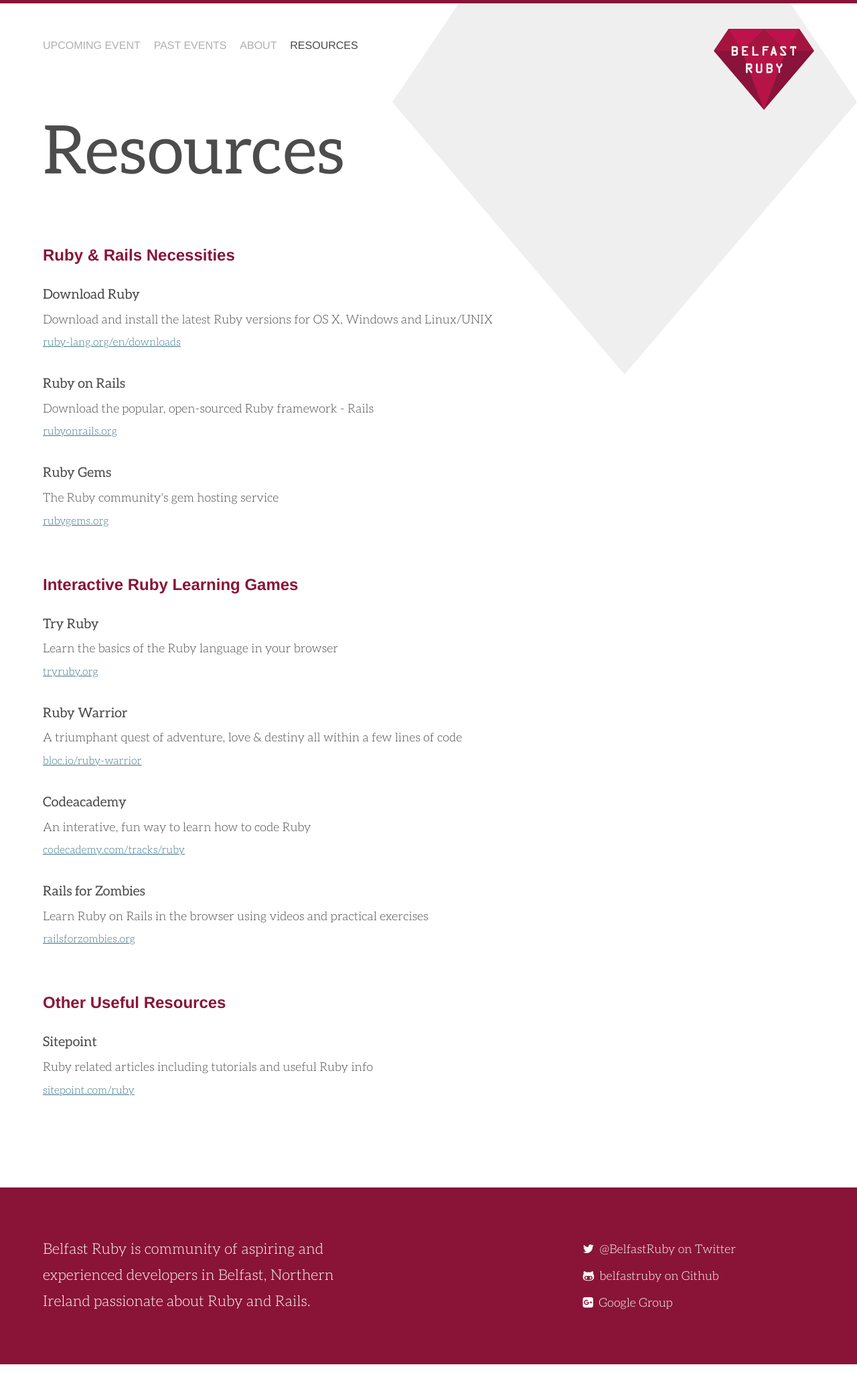
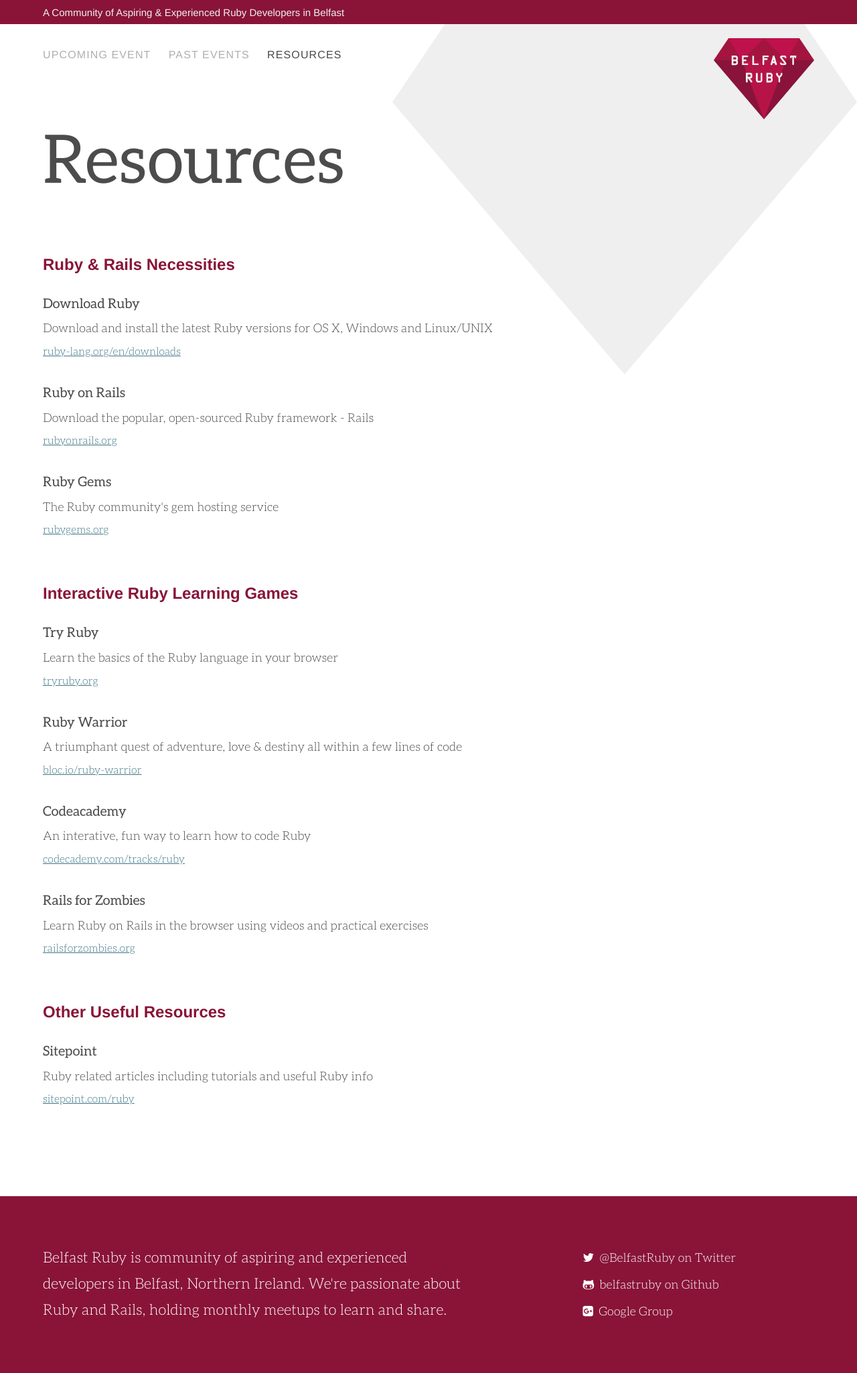
Before and after one commit to belfastruby/belfastruby.com, a Jekyll site: the page built from resources.html, in a window 1280 px wide. Shown: the whole page at 67% size. Built offline with Jekyll 4.4.1, drawn with Linux system fonts in a browser that asks for light colours; nearby versions of some CDN libraries; Markdown is read by kramdown in place of the engine named in the settings.

Commit message:
about info added to top header and sidr mobile section. Style tweaks and footer bio content tweaked.

```diff
--- a/_layouts/default.html
+++ b/_layouts/default.html
@@ -55,12 +55,16 @@
     </head>
     <body>
       <header class="normal_nav clearfix">
+        <section class="about-top">
+          <div class="container">
+            <p>A Community of Aspiring &amp; Experienced Ruby Developers in Belfast</p>
+          </div>
+        </section>
         <section class="container container-header">
           <nav>
             <ul>
               <li><a href="{{ site.baseurl }}/index.html" >Upcoming Event</a></li>
               <li><a href="{{ site.baseurl }}/past-events.html" {% if page.past %}class="active"{% endif %}>Past Events</a></li>
-              <li><a href="{{ site.baseurl }}/index.html#about" class="scroll-about">About</a></li>
               <li><a href="{{ site.baseurl }}/resources.html">Resources</a></li>
             </ul>
           </nav>
@@ -72,11 +76,11 @@
         <a id="burger" class="burger" href="sidr">burger</a>
         <div id="sidr">
           <div class="sidr_logo"><img src="{{ site.baseurl }}/assets/images/belfast-ruby-logo.png"></img></div>
+          <div class="sidr_bio"><p>A community of aspiring &amp;&nbsp;experienced Ruby developers in Belfast</p></div>
           <nav>
             <ul>
               <li><a href="{{ site.baseurl }}/index.html">Upcoming Event</a></li>
               <li><a href="{{ site.baseurl }}/past-events.html">Past Events</a></li>
-              <li><a href="{{ site.baseurl }}/index.html#about" class="scroll-about">About</a></li>
               <li><a href="{{ site.baseurl }}/resources.html">Resources</a></li>
             </ul>
           </nav>
@@ -88,9 +92,9 @@
       </section>
 
       <footer class="clearfix">
-        <section class="container clearfix" id="about">
+        <section class="container clearfix">
           <div class="bio">
-            <p>Belfast Ruby is community of aspiring and experienced developers in Belfast, Northern Ireland passionate about Ruby and Rails.</p>
+            <p>Belfast Ruby is community of aspiring and experienced developers in Belfast, Northern Ireland. We're passionate about Ruby and Rails, holding monthly meetups to learn and share.</p>
           </div>
           <div class="contact">
             <li><a href="http://twitter.com/belfastruby"><i class="fa fa-twitter"></i> @BelfastRuby</a> on Twitter</li>
--- a/assets/css/main.css
+++ b/assets/css/main.css
@@ -496,20 +496,46 @@
   text-decoration: none;
 }
 
-/* line 62, ../sass/_typography.scss */
+/* Header */
+/* line 64, ../sass/_typography.scss */
+.about-top p {
+  font-family: "proxima-nova", Helvetica, Arial, sans-serif;
+  color: #efefef;
+  font-size: 15px;
+  font-weight: 300;
+}
+
+/* line 71, ../sass/_typography.scss */
+.mobile_nav a.belfastruby {
+  font-family: "proxima-nova", Helvetica, Arial, sans-serif;
+  color: #efefef;
+  font-size: 15px;
+  text-decoration: none;
+  text-transform: uppercase;
+  font-weight: 300;
+  letter-spacing: 0.07em;
+}
+
+/* line 81, ../sass/_typography.scss */
 nav ul li a, .number {
   font-family: "proxima-nova", Helvetica, Arial, sans-serif;
   color: #afafaf;
   text-decoration: none;
   text-transform: uppercase;
   font-weight: 300;
+  letter-spacing: 0.07em;
 }
-/* line 68, ../sass/_typography.scss */
+/* line 88, ../sass/_typography.scss */
 nav ul li a:hover, nav ul li a.active, .number:hover, .number.active {
   color: #494949;
 }
+/* line 91, ../sass/_typography.scss */
+nav ul li a.active, .number.active {
+  font-weight: 400;
+}
 
-/* line 73, ../sass/_typography.scss */
+/* Main Event Details */
+/* line 98, ../sass/_typography.scss */
 a.red-btn {
   -webkit-transition-duration: 0.3s;
   -moz-transition-duration: 0.3s;
@@ -540,57 +566,57 @@
   color: white;
 }
 
-/* line 78, ../sass/_typography.scss */
+/* line 103, ../sass/_typography.scss */
 .when-where {
   font-family: "proxima-nova", Helvetica, Arial, sans-serif;
   list-style: none;
   font-size: 16px;
   line-height: 26px;
 }
-/* line 83, ../sass/_typography.scss */
+/* line 108, ../sass/_typography.scss */
 .when-where li {
   color: #4c4c4c;
 }
-/* line 86, ../sass/_typography.scss */
+/* line 111, ../sass/_typography.scss */
 .when-where a {
   color: #4c4c4c;
   text-decoration: underline;
 }
-/* line 89, ../sass/_typography.scss */
+/* line 114, ../sass/_typography.scss */
 .when-where a:hover {
   text-decoration: none;
 }
 
-/* line 95, ../sass/_typography.scss */
+/* line 120, ../sass/_typography.scss */
 .main-event-details {
   color: #494949;
   font-size: 18px;
   line-height: 27px;
 }
-/* line 99, ../sass/_typography.scss */
+/* line 124, ../sass/_typography.scss */
 .main-event-details .intro {
   width: 48%;
   float: left;
   padding-right: 2%;
 }
-/* line 103, ../sass/_typography.scss */
+/* line 128, ../sass/_typography.scss */
 .main-event-details .intro h3 {
   font-size: 22px;
   line-height: 41px;
   font-weight: 200;
 }
-/* line 109, ../sass/_typography.scss */
+/* line 134, ../sass/_typography.scss */
 .main-event-details .content-bulk {
   width: 48%;
   float: right;
   padding-left: 2%;
 }
-/* line 113, ../sass/_typography.scss */
+/* line 138, ../sass/_typography.scss */
 .main-event-details .content-bulk p {
   margin: 0 0 1.3em 0;
 }
 
-/* line 120, ../sass/_typography.scss */
+/* line 145, ../sass/_typography.scss */
 .bar p {
   font-size: 16px;
   font-family: "proxima-nova", Helvetica, Arial, sans-serif;
@@ -598,7 +624,7 @@
   line-height: 1.7em;
   padding: 1.2em 2em;
 }
-/* line 127, ../sass/_typography.scss */
+/* line 152, ../sass/_typography.scss */
 .bar a {
   margin-left: 6px;
   color: #494949;
@@ -607,14 +633,15 @@
   padding-bottom: 2px;
   font-weight: 400;
 }
-/* line 134, ../sass/_typography.scss */
+/* line 159, ../sass/_typography.scss */
 .bar a:hover {
   text-decoration: none;
   border-color: #891438;
   color: #891438;
 }
 
-/* line 142, ../sass/_typography.scss */
+/* Footer */
+/* line 169, ../sass/_typography.scss */
 footer .bio p {
   color: white;
   margin: 0;
@@ -622,72 +649,74 @@
   line-height: 39px;
 }
 
-/* line 149, ../sass/_typography.scss */
+/* line 176, ../sass/_typography.scss */
 footer .contact li {
   list-style: none;
   line-height: 40px;
   font-size: 18px;
 }
-/* line 153, ../sass/_typography.scss */
+/* line 180, ../sass/_typography.scss */
 footer .contact li a {
   color: white;
   text-decoration: none;
 }
-/* line 157, ../sass/_typography.scss */
+/* line 184, ../sass/_typography.scss */
 footer .contact li i {
   padding-right: 4px;
 }
 
 /* Resources page */
-/* line 166, ../sass/_typography.scss */
+/* line 193, ../sass/_typography.scss */
 .resources-page h2 {
   padding-top: 2em;
 }
 
-/* line 171, ../sass/_typography.scss */
+/* line 198, ../sass/_typography.scss */
 ul.ruby-links {
   margin: 0;
 }
-/* line 173, ../sass/_typography.scss */
+/* line 200, ../sass/_typography.scss */
 ul.ruby-links h3 {
   padding-top: 1.2em;
   display: inline-block;
 }
-/* line 177, ../sass/_typography.scss */
+/* line 204, ../sass/_typography.scss */
 ul.ruby-links li {
   list-style: none;
   line-height: 25px;
 }
-/* line 180, ../sass/_typography.scss */
+/* line 207, ../sass/_typography.scss */
 ul.ruby-links li:last-child {
   padding-bottom: 1em;
 }
-/* line 183, ../sass/_typography.scss */
+/* line 210, ../sass/_typography.scss */
 ul.ruby-links li a {
   color: #407789;
   line-height: 35px;
 }
-/* line 186, ../sass/_typography.scss */
+/* line 213, ../sass/_typography.scss */
 ul.ruby-links li a:hover {
   color: #479ab6;
 }
-/* line 190, ../sass/_typography.scss */
+/* line 217, ../sass/_typography.scss */
 ul.ruby-links li h3 a {
   text-decoration: none;
   color: #494949;
   font-size: 20px;
 }
-/* line 194, ../sass/_typography.scss */
+/* line 221, ../sass/_typography.scss */
 ul.ruby-links li h3 a:hover {
   color: #891438;
 }
-/* line 198, ../sass/_typography.scss */
+/* line 225, ../sass/_typography.scss */
 ul.ruby-links li p {
   width: 80%;
+  max-width: 780px;
   padding: 0.2em 0;
 }
 
-/* line 205, ../sass/_typography.scss */
+/* Past Events Page */
+/* line 235, ../sass/_typography.scss */
 .number {
   display: inline-block;
   padding-right: 11px;
@@ -722,41 +751,48 @@
 }
 
 /* line 20, ../sass/_base.scss */
+.about-top {
+  margin: 0 0 1.3em 0;
+  background: #891438;
+  padding: 0.3em 0 0.6em 0;
+}
+
+/* line 26, ../sass/_base.scss */
 header.normal_nav {
   border-top: 5px solid #891438;
-  padding: 2.4em 0 2em 0;
+  padding: 0 0 2em 0;
 }
 
-/* line 25, ../sass/_base.scss */
+/* line 31, ../sass/_base.scss */
 header.mobile_nav {
   display: none;
 }
 
-/* line 29, ../sass/_base.scss */
+/* line 35, ../sass/_base.scss */
 nav ul {
   float: left;
 }
-/* line 31, ../sass/_base.scss */
+/* line 37, ../sass/_base.scss */
 nav ul li {
   display: inline-block;
-  padding: 0 1em 0 0;
+  padding: 0 1.4em 0 0;
 }
 
-/* line 37, ../sass/_base.scss */
+/* line 43, ../sass/_base.scss */
 .logo {
   float: right;
 }
-/* line 39, ../sass/_base.scss */
+/* line 45, ../sass/_base.scss */
 .logo img {
   max-width: 150px;
 }
 
-/* line 44, ../sass/_base.scss */
+/* line 50, ../sass/_base.scss */
 .top-details {
   width: 80%;
 }
 
-/* line 48, ../sass/_base.scss */
+/* line 54, ../sass/_base.scss */
 .small-info {
   padding: 0;
   margin: 0;
@@ -765,65 +801,65 @@
   z-index: 1;
 }
 
-/* line 56, ../sass/_base.scss */
+/* line 62, ../sass/_base.scss */
 ul.when-where {
   display: inline-block;
   margin: 0 2em 0 0;
 }
 
-/* line 61, ../sass/_base.scss */
+/* line 67, ../sass/_base.scss */
 .red-btn {
   position: absolute;
   margin: 5px;
 }
 
-/* line 66, ../sass/_base.scss */
+/* line 72, ../sass/_base.scss */
 .main-event-details {
   padding: 80px 0 0 0;
 }
 
-/* line 70, ../sass/_base.scss */
+/* line 76, ../sass/_base.scss */
 .main-event-details-links {
   padding: 20px 0 0 0;
 }
 
-/* line 75, ../sass/_base.scss */
+/* line 81, ../sass/_base.scss */
 .sponsor-details {
   padding: 65px 0;
 }
-/* line 77, ../sass/_base.scss */
+/* line 83, ../sass/_base.scss */
 .sponsor-details ul {
   padding: 55px 0;
 }
-/* line 79, ../sass/_base.scss */
+/* line 85, ../sass/_base.scss */
 .sponsor-details ul li {
   list-style: none;
   display: inline-block;
   text-align: center;
 }
 
-/* line 87, ../sass/_base.scss */
+/* line 93, ../sass/_base.scss */
 ul.sponsor-count-1 li {
   width: 100%;
 }
 
-/* line 91, ../sass/_base.scss */
+/* line 97, ../sass/_base.scss */
 ul.sponsor-count-2 li {
   width: 49%;
 }
 
-/* line 95, ../sass/_base.scss */
+/* line 101, ../sass/_base.scss */
 ul.sponsor-count-3 li {
   width: 33%;
   min-width: 230px;
 }
 
-/* line 100, ../sass/_base.scss */
+/* line 106, ../sass/_base.scss */
 ul.sponsor-count-4 li {
   width: 25%;
 }
 
-/* line 104, ../sass/_base.scss */
+/* line 110, ../sass/_base.scss */
 .bar {
   background: #efefef;
   padding: 0.1em 0;
@@ -835,7 +871,7 @@
   border-radius: 3px;
 }
 
-/* line 111, ../sass/_base.scss */
+/* line 117, ../sass/_base.scss */
 footer {
   width: 100%;
   float: left;
@@ -844,28 +880,31 @@
   color: white;
 }
 
-/* line 119, ../sass/_base.scss */
+/* line 125, ../sass/_base.scss */
 .bio {
-  width: 40%;
+  width: 55%;
   padding-right: 10%;
   float: left;
 }
 
-/* line 125, ../sass/_base.scss */
+/* line 131, ../sass/_base.scss */
 .contact {
   width: 30%;
   float: right;
 }
 
-/* line 130, ../sass/_base.scss */
+/* line 136, ../sass/_base.scss */
 .resources-page, .past-events-page {
   padding: 0 0 7em 0;
 }
 
 /* IE fixes */
-/* line 136, ../sass/_base.scss */
+/* line 142, ../sass/_base.scss */
 .ie8 body {
   background: url(../images/ruby-shape.png) no-repeat top right;
+  box-sizing: border-box;
+  margin: 0;
+  padding: 0;
 }
 
 /* ============================
@@ -1089,20 +1128,14 @@
 /* line 14, ../sass/_mobile.scss */
 header.mobile_nav a.belfastruby {
   float: left;
-  font-family: "proxima-nova", Helvetica, Arial, sans-serif;
+  padding: 12px 0 0 20px;
+}
+/* line 17, ../sass/_mobile.scss */
+header.mobile_nav a.belfastruby:active {
   color: white;
-  text-decoration: none;
-  text-transform: uppercase;
-  font-weight: 500;
-  font-size: 14px;
-  padding: 14px 0 0 13px;
-}
-/* line 23, ../sass/_mobile.scss */
-header.mobile_nav a.belfastruby:active {
-  color: #efefef;
 }
 
-/* line 29, ../sass/_mobile.scss */
+/* line 23, ../sass/_mobile.scss */
 .burger {
   float: right;
   height: 40px;
@@ -1114,7 +1147,7 @@
 }
 
 /* Slidey Mobile Nav */
-/* line 41, ../sass/_mobile.scss */
+/* line 35, ../sass/_mobile.scss */
 .sidr {
   display: none;
   position: absolute;
@@ -1131,34 +1164,48 @@
   color: white;
 }
 
-/* line 57, ../sass/_mobile.scss */
+/* line 51, ../sass/_mobile.scss */
 .sidr_logo {
   width: 100%;
 }
-/* line 59, ../sass/_mobile.scss */
+/* line 53, ../sass/_mobile.scss */
 .sidr_logo img {
   padding: 20px 0 20px 60px;
   max-width: 110px;
 }
 
-/* line 65, ../sass/_mobile.scss */
+/* line 59, ../sass/_mobile.scss */
+.sidr_bio {
+  width: 100%;
+  border-bottom: 1px solid #3c3c3c;
+}
+/* line 62, ../sass/_mobile.scss */
+.sidr_bio p {
+  text-align: center;
+  color: #efefef;
+  font-family: "proxima-nova", Helvetica, Arial, sans-serif;
+  font-size: 15px;
+  padding: 0.5em 1.2em 1.5em 1.2em;
+}
+
+/* line 71, ../sass/_mobile.scss */
 #sidr {
   padding: 0;
   display: none;
 }
-/* line 68, ../sass/_mobile.scss */
+/* line 74, ../sass/_mobile.scss */
 #sidr ul {
   padding: 0;
   margin: 0;
 }
-/* line 71, ../sass/_mobile.scss */
+/* line 77, ../sass/_mobile.scss */
 #sidr ul li {
   width: 100%;
   color: white;
   text-align: center;
   list-style: none;
 }
-/* line 76, ../sass/_mobile.scss */
+/* line 82, ../sass/_mobile.scss */
 #sidr ul li a {
   font-family: "proxima-nova", Helvetica, Arial, sans-serif;
   color: #efefef;
@@ -1171,12 +1218,12 @@
   display: block;
   border-bottom: 1px solid #3c3c3c;
 }
-/* line 87, ../sass/_mobile.scss */
+/* line 93, ../sass/_mobile.scss */
 #sidr ul li a.active {
   color: white;
   background: #222222;
 }
-/* line 91, ../sass/_mobile.scss */
+/* line 97, ../sass/_mobile.scss */
 #sidr ul li a:hover {
   background: #222222;
 }
```
Also changed, not shown: assets/sass/_base.scss (+12 -3 lines), assets/sass/_mobile.scss (+14 -8 lines), assets/sass/_typography.scss (+30 -0 lines).
